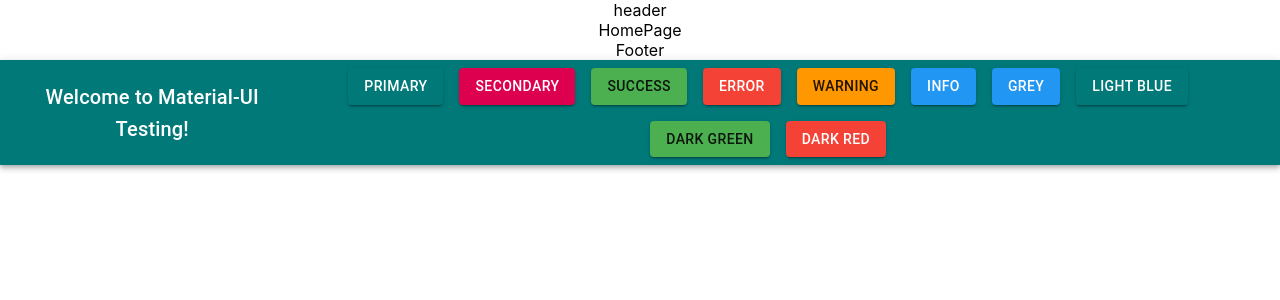
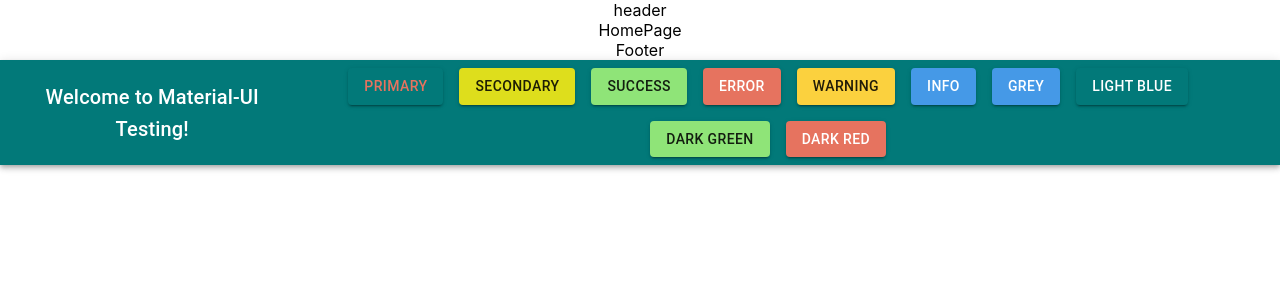
Before and after one commit to MariiaSuper/shop_team_107, a React (Create React App) app: page / in a window 1280 px wide. Shown: the top 300 px of the page. Built offline with nearby package versions, Linux system fonts and the light colour scheme.

Commit message:
st-29: created theme MUI(color schema) (#6)

```diff
--- a/src/App.tsx
+++ b/src/App.tsx
@@ -4,26 +4,56 @@
 import { Footer } from './components/Footer';
 import TestComponent from './components/TestComponent';
 import { createTheme, ThemeProvider } from '@mui/material/styles';
+import { PaletteColor } from '@mui/material/styles/createPalette';
+
+// 1. Define your custom palette
+declare module '@mui/material/styles' {
+  interface Palette {
+    button: PaletteColor;
+  }
+  interface PaletteOptions {
+    button?: {
+      hover?: string;
+      pressed?: string;
+      disabled?: string;
+    };
+  }
+}
 
 const theme = createTheme({
   palette: {
     primary: {
-      main: '#027979'
+      main: '#027979',
+      light: '#fbffff'
     },
     secondary: {
-      main: '#dc004e'
+      main: '#dede1c'
     },
     success: {
-      main: '#4caf50'
+      main: '#8fe478'
     },
     error: {
-      main: '#f44336'
+      main: '#e6735f'
     },
     warning: {
-      main: '#ff9800'
+      main: '#fbd13e'
     },
     info: {
-      main: '#2196f3'
+      main: '#4599e7'
+    },
+    button: {
+      hover: '#ff5722',
+      pressed: '#013232',
+      disabled: '#c6d7d7'
+    },
+    grey: {
+      '600': '#1d1d1d',
+      '500': '#3d3d3d',
+      '400': '#5d5d5d',
+      '300': '#7d7d7d',
+      '200': '#9d9d9d',
+      '100': '#dcdcdc',
+      '50': 'fcfcfc'
     }
   }
 });
--- a/src/components/TestComponent.tsx
+++ b/src/components/TestComponent.tsx
@@ -1,8 +1,9 @@
 import React, { useState } from 'react';
-import { AppBar, Toolbar, Typography, Button, Box } from '@mui/material';
+import { AppBar, Toolbar, Typography, Button, Box, useTheme } from '@mui/material';
 
 const TestComponent: React.FC = () => {
   const [message, setMessage] = useState('');
+  const theme = useTheme();
 
   const handleButtonClick = (color: string) => {
     setMessage(`Button with ${color} color clicked!`);
@@ -18,7 +19,10 @@
           <Box>
             <Button
               variant="contained"
-              color="primary"
+              style={{
+                backgroundColor: theme.palette.button.main,
+                color: theme.palette.error.main
+              }}
               onClick={() => handleButtonClick('Primary')}
               sx={{ margin: 1 }}>
               Primary
```
